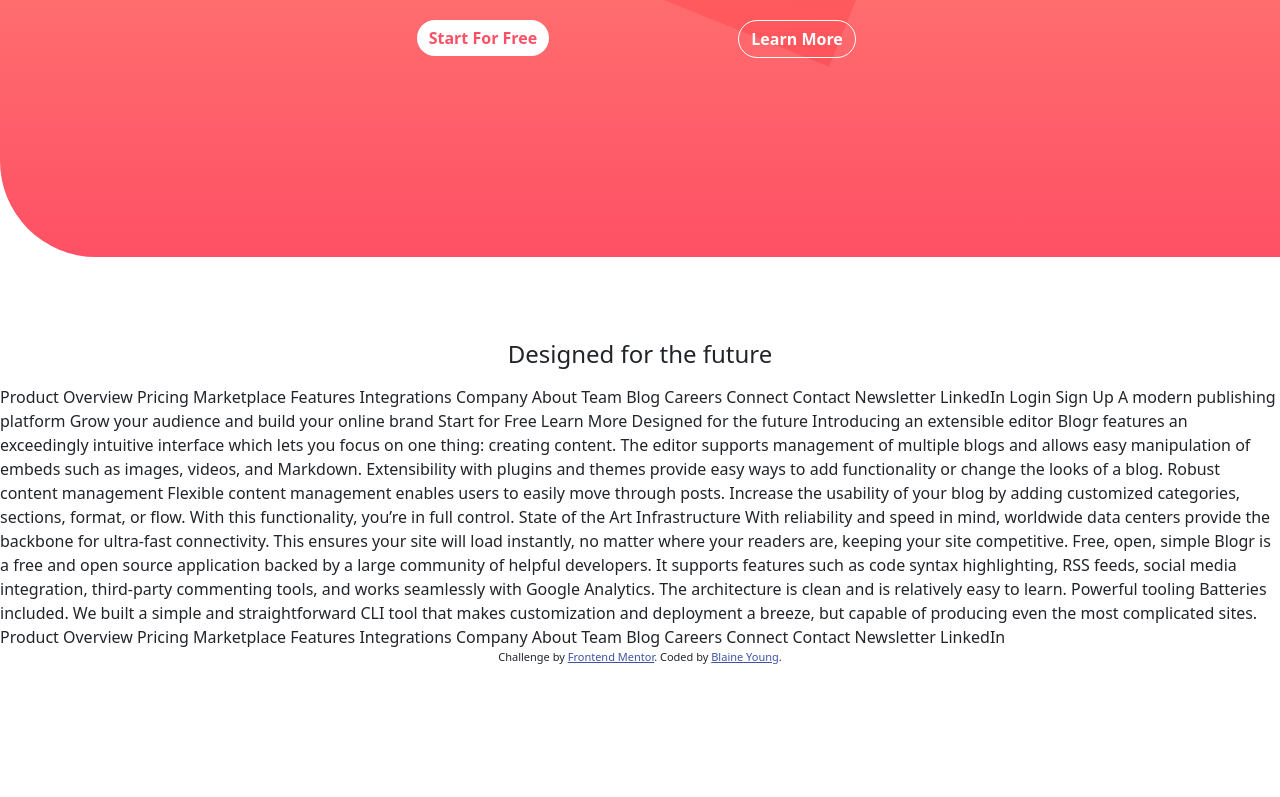
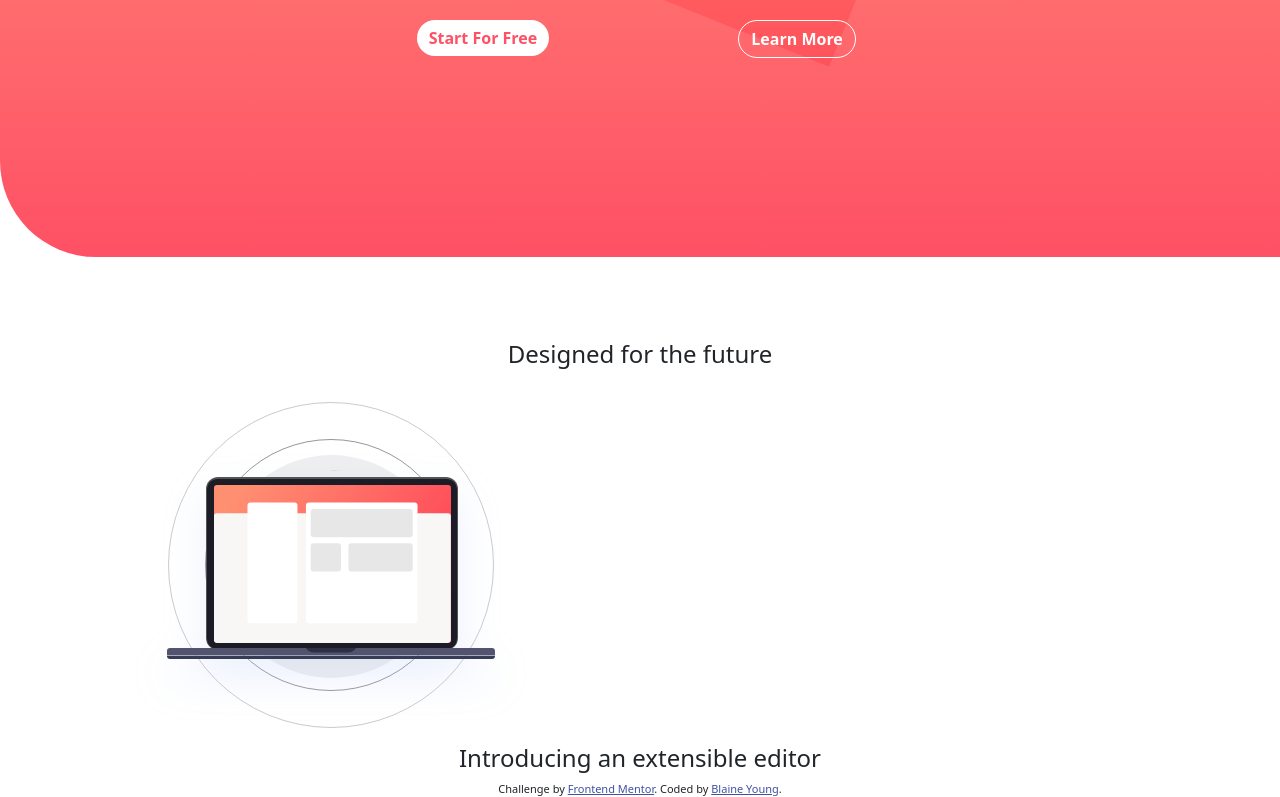
Before and after one commit to Blaine137/BlogrLandingPage, a plain HTML site: page index.html in a window 1280 px wide. Shown: the part 407-1204 px from the top of the page. Before the commit the page ends 1073 px from the top, so only its background shows below. Drawn offline with nearby package versions, Linux system fonts and the light colour scheme; files whose address does not match are found by name.

Commit message:
started to work on second section

```diff
--- a/index.html
+++ b/index.html
@@ -7,10 +7,10 @@
   <link rel="icon" type="image/png" sizes="32x32" href="./images/favicon-32x32.png">
 
     <!--PERSONAL CSS-->
-    <link rel="stylesheet" href="styles.css">
+    <link rel="stylesheet preconnect" href="styles.css">
 
     <!-- BOOTSTRAP CSS -->
-  <link href="https://cdn.jsdelivr.net/npm/bootstrap@5.0.0-beta3/dist/css/bootstrap.min.css" rel="stylesheet" integrity="sha384-eOJMYsd53ii+scO/bJGFsiCZc+5NDVN2yr8+0RDqr0Ql0h+rP48ckxlpbzKgwra6" crossorigin="anonymous">
+  <link href="https://cdn.jsdelivr.net/npm/bootstrap@5.0.0-beta3/dist/css/bootstrap.min.css" rel="stylesheet preconnect" integrity="sha384-eOJMYsd53ii+scO/bJGFsiCZc+5NDVN2yr8+0RDqr0Ql0h+rP48ckxlpbzKgwra6" crossorigin="anonymous">
 
 
   <title>Frontend Mentor | [Blogr]</title>
@@ -88,10 +88,28 @@
       </div>
     </header>
   </div>
-  <div class="container-fluid nextSection d-flex flex-column justify-content-end align-items-center mb-2">
-    <h4>Designed for the future</h4>
+  <div class="container nextSection mb-2 d-grid">
+      <div class="row align-content-end">
+        <div class="col col-12 text-center">
+          <h4>Designed for the future</h4>
+        </div>
+      </div>
   </div>
-  Product
+  <div class="container">
+    <div class="row">
+      <div class="col col-12">
+        <img src="images/illustration-laptop-mobile.svg" class="img-fluid" alt=laptop">
+      </div>
+    </div>
+    <div class="row">
+      <div class="col-12">
+        <div class="col col-12 text-center">
+          <h4>Introducing an extensible editor</h4>
+        </div>
+      </div>
+    </div>
+  </div>
+  <!-- Product
 
   Overview
   Pricing
@@ -165,7 +183,7 @@
 
   Contact
   Newsletter
-  LinkedIn
+  LinkedIn -->
 
   <div class="attribution">
     Challenge by <a href="https://www.frontendmentor.io?ref=challenge" target="_blank">Frontend Mentor</a>.
```
